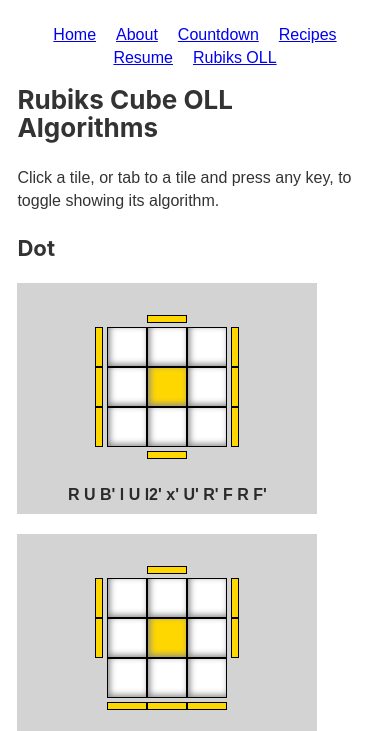
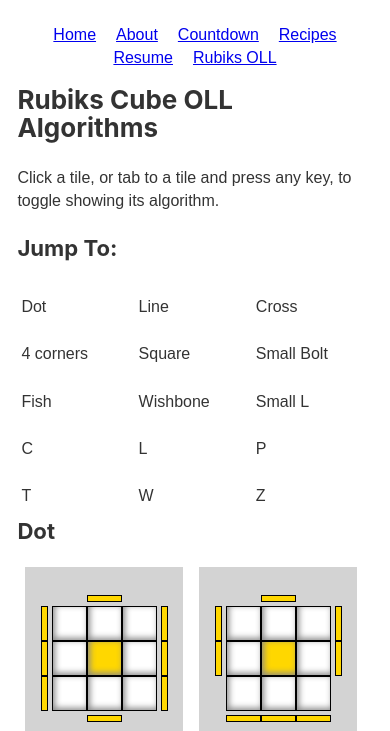
Before and after one commit to prozvora/website-v5, a Gatsby site: page /rubiks in a window 390 px wide. Shown: the part 86-817 px from the top of the page. Built offline with nearby package versions, Linux system fonts and the light colour scheme; Gatsby itself is replaced by a stand-in of ours.

Commit message:
Redo rubiks data. shrink cube diagram. Fix layout on mobile. simplify display code.

```diff
--- a/src/css/rubiks.css
+++ b/src/css/rubiks.css
@@ -5,16 +5,19 @@
 }
 
 .algDescription {
+  max-width: 300px;
+  width: calc(49% - 16px);
   background-color: lightgrey;
-  width: 300px;
-  margin-bottom: 20px;
-  margin-right: 20px;
+  margin: 0 8px 8px;
+  padding: 0 4px;
   font-weight: bold;
 }
 
 .algMoves {
   display: flex;
   justify-content: center;
+  text-align: center;
+  padding: 0 4px;
   margin-bottom: 8px;
 }
 
@@ -27,15 +30,17 @@
 .hidden {
   visibility: hidden;
 }
-
-.rot90 {
-  transform: rotate(90deg);
+.jumpTo {
+  display: flex;
+  flex-wrap: wrap;
 }
-.rot180 {
-  transform: rotate(180deg);
-}
-.rot270 {
-  transform: rotate(270deg);
+.jumpToHeading {
+  padding: 12px 4px;
+  display: flex;
+  min-width: 33%;
+  @media screen and (min-width: 480px) {
+    min-width: 20%;
+  }
 }
 
 html,
--- a/src/css/rubiks_top_view.css
+++ b/src/css/rubiks_top_view.css
@@ -29,24 +29,24 @@
 }
 .cube {
   display: block;
-  margin: 20px;
+  margin: 16px;
 }
 .thinHeight {
-  height: 8px;
+  height: 7px;
   margin: 4px 0;
 }
 
 .fullHeight {
-  height: 40px;
+  height: 35px;
 }
 
 .thinWidth {
-  width: 8px;
+  width: 7px;
   margin: 0 4px;
 }
 
 .fullWidth {
-  width: 40px;
+  width: 35px;
 }
 
 .fullHeight.fullWidth {
--- a/src/pages/rubiks.js
+++ b/src/pages/rubiks.js
@@ -2,23 +2,7 @@ import React from 'react'
 
 import Layout from '../components/layout'
 import RubiksSection from '../components/rubiks_section'
-import {
-  dot,
-  line,
-  cross,
-  fourCorners,
-  square,
-  bolt,
-  fish,
-  wishbone,
-  smallL,
-  bigL,
-  c,
-  p,
-  t,
-  w,
-  z,
-} from '../../static/rubiks_oll_data'
+import { ollPatterns } from '../../static/rubiks_oll_data'
 
 import '../css/rubiks.css'
 
@@ -29,36 +13,18 @@ const Rubiks = () => (
       Click a tile, or tab to a tile and press any key, to toggle showing its
       algorithm.
     </p>
-    <h3>Dot</h3>
-    <RubiksSection data={dot} />
-    <h3>Line</h3>
-    <RubiksSection data={line} />
-    <h3>Cross</h3>
-    <RubiksSection data={cross} />
-    <h3>4 corners</h3>
-    <RubiksSection data={fourCorners} />
-    <h3>Square</h3>
-    <RubiksSection data={square} />
-    <h3>Small Bolt</h3>
-    <RubiksSection data={bolt} />
-    <h3>Fish</h3>
-    <RubiksSection data={fish} />
-    <h3>Wishbone</h3>
-    <RubiksSection data={wishbone} />
-    <h3>Small L</h3>
-    <RubiksSection data={smallL} />
-    <h3>C</h3>
-    <RubiksSection data={c} />
-    <h3>L</h3>
-    <RubiksSection data={bigL} />
-    <h3>P</h3>
-    <RubiksSection data={p} />
-    <h3>T</h3>
-    <RubiksSection data={t} />
-    <h3>W</h3>
-    <RubiksSection data={w} />
-    <h3>Z</h3>
-    <RubiksSection data={z} />
+    <h3>Jump To:</h3>
+    <div className='jumpTo'>
+      {ollPatterns.map((pattern) => (
+        <div className='jumpToHeading'>{pattern.heading}</div>
+      ))}
+    </div>
+    {ollPatterns.map((pattern) => (
+      <>
+        <h3>{pattern.heading}</h3>
+        <RubiksSection data={pattern.patterns} />
+      </>
+    ))}
   </Layout>
 )
 
--- a/static/rubiks_oll_data.js
+++ b/static/rubiks_oll_data.js
@@ -1,4 +1,7 @@
-export const dot = [
+export const ollPatterns = [
+  {
+    heading: 'Dot',
+    patterns: [
       {
         algorithm: "R U B' l U l2' x' U' R' F R F'",
         layout: [
@@ -79,9 +82,11 @@ export const dot = [
           [0, 0, 2, 0, 0],
         ],
       },
-];
-
-export const line = [
+    ],
+  },
+  {
+    heading: 'Line',
+    patterns: [
       {
         algorithm: "R' U' y L' U L' y' L F L' F R",
         layout: [
@@ -122,9 +127,11 @@ export const line = [
           [0, 0, 2, 0, 0],
         ],
       },
-];
-
-export const cross = [
+    ],
+  },
+  {
+    heading: 'Cross',
+    patterns: [
       {
         algorithm: "L U' R' U L' U (R U R' U) R",
         layout: [
@@ -195,9 +202,11 @@ export const cross = [
           [0, 2, 0, 2, 0],
         ],
       },
-];
-
-export const fourCorners = [
+    ],
+  },
+  {
+    heading: '4 corners',
+    patterns: [
       {
         algorithm: "M' U' M U2' M' U' M",
         layout: [
@@ -218,9 +227,11 @@ export const fourCorners = [
           [0, 0, 2, 0, 0],
         ],
       },
-];
-
-export const square = [
+    ],
+  },
+  {
+    heading: 'Square',
+    patterns: [
       {
         algorithm: "r U2 R' U' R U' r'",
         layout: [
@@ -241,9 +252,11 @@ export const square = [
           [0, 0, 0, 0, 0],
         ],
       },
-];
-
-export const bolt = [
+    ],
+  },
+  {
+    heading: 'Small Bolt',
+    patterns: [
       {
         algorithm: "r R2' U' R U' R' U2 R U' M",
         layout: [
@@ -284,9 +297,11 @@ export const bolt = [
           [0, 0, 2, 2, 0],
         ],
       },
-];
-
-export const fish = [
+    ],
+  },
+  {
+    heading: 'Fish',
+    patterns: [
       {
         algorithm: "F R' F' R U R U' R'",
         layout: [
@@ -327,9 +342,11 @@ export const fish = [
           [0, 2, 0, 0, 0],
         ],
       },
-];
-
-export const wishbone = [
+    ],
+  },
+  {
+    heading: 'Wishbone',
+    patterns: [
       {
         algorithm: "U' R U2' R' U' R U' R2 y' R' U' R U B",
         layout: [
@@ -370,9 +387,11 @@ export const wishbone = [
           [0, 0, 0, 0, 0],
         ],
       },
-];
-
-export const smallL = [
+    ],
+  },
+  {
+    heading: 'Small L',
+    patterns: [
       {
         algorithm: "F (R U R' U') (R U R' U') F'",
         layout: [
@@ -433,9 +452,11 @@ export const smallL = [
           [0, 2, 2, 0, 0],
         ],
       },
-];
-
-export const c = [
+    ],
+  },
+  {
+    heading: 'C',
+    patterns: [
       {
         algorithm: "R U x' R U' R' U x U' R'",
         layout: [
@@ -456,9 +477,11 @@ export const c = [
           [0, 0, 2, 0, 0],
         ],
       },
-];
-
-export const bigL = [
+    ],
+  },
+  {
+    heading: 'L',
+    patterns: [
       {
         algorithm: "R' F R U R' F' R y' R U' R'",
         layout: [
@@ -499,9 +522,11 @@ export const bigL = [
           [0, 0, 2, 0, 0],
         ],
       },
-];
-
-export const p = [
+    ],
+  },
+  {
+    heading: 'P',
+    patterns: [
       {
         algorithm: "F U R U' R' F'",
         layout: [
@@ -542,9 +567,11 @@ export const p = [
           [0, 0, 2, 2, 0],
         ],
       },
-];
-
-export const t = [
+    ],
+  },
+  {
+    heading: 'T',
+    patterns: [
       {
         algorithm: "F (R U R' U') F'",
         layout: [
@@ -565,9 +592,11 @@ export const t = [
           [0, 2, 2, 0, 0],
         ],
       },
-];
-
-export const w = [
+    ],
+  },
+  {
+    heading: 'W',
+    patterns: [
       {
         algorithm: "L U L' U L U' L' U' y2' R' F R F'",
         layout: [
@@ -588,9 +617,11 @@ export const w = [
           [0, 2, 0, 0, 0],
         ],
       },
-];
-
-export const z = [
+    ],
+  },
+  {
+    heading: 'Z',
+    patterns: [
       {
         algorithm: "R' F (R U R' U') F' U R",
         layout: [
@@ -611,4 +642,6 @@ export const z = [
           [0, 0, 2, 0, 0],
         ],
       },
-];
+    ],
+  },
+]
```
Lines whose indentation alone changed are shown as unchanged.
